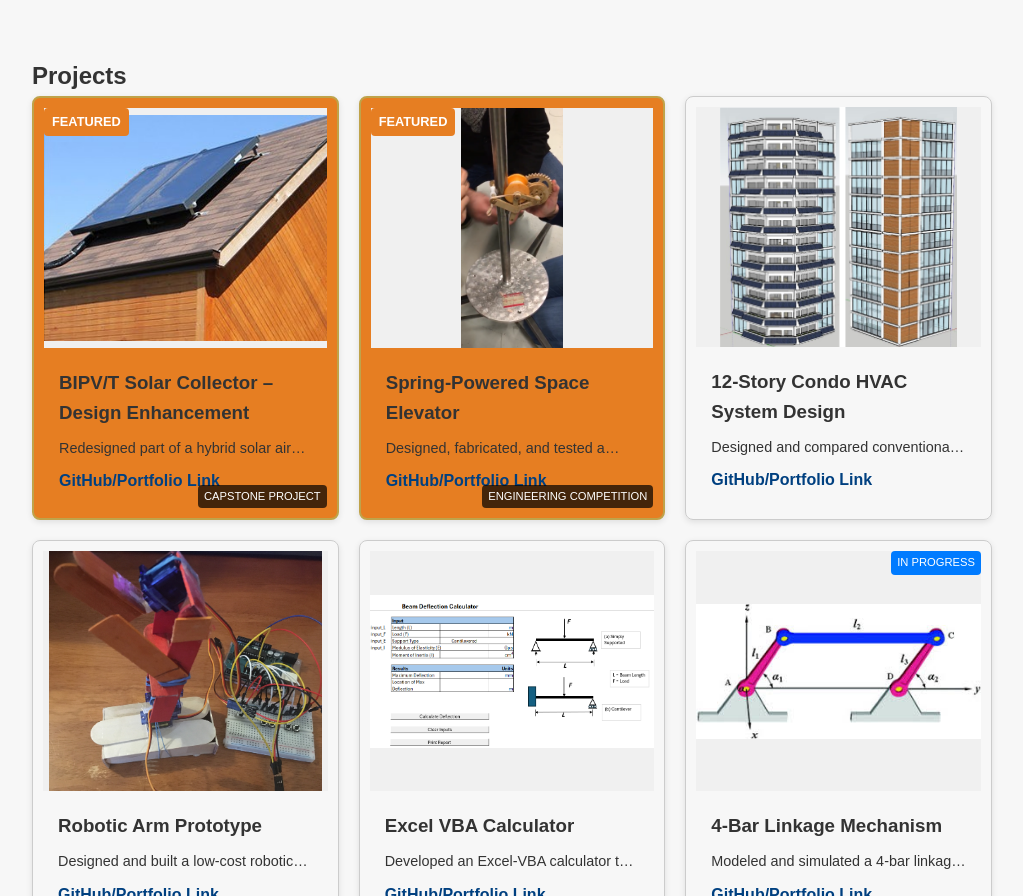
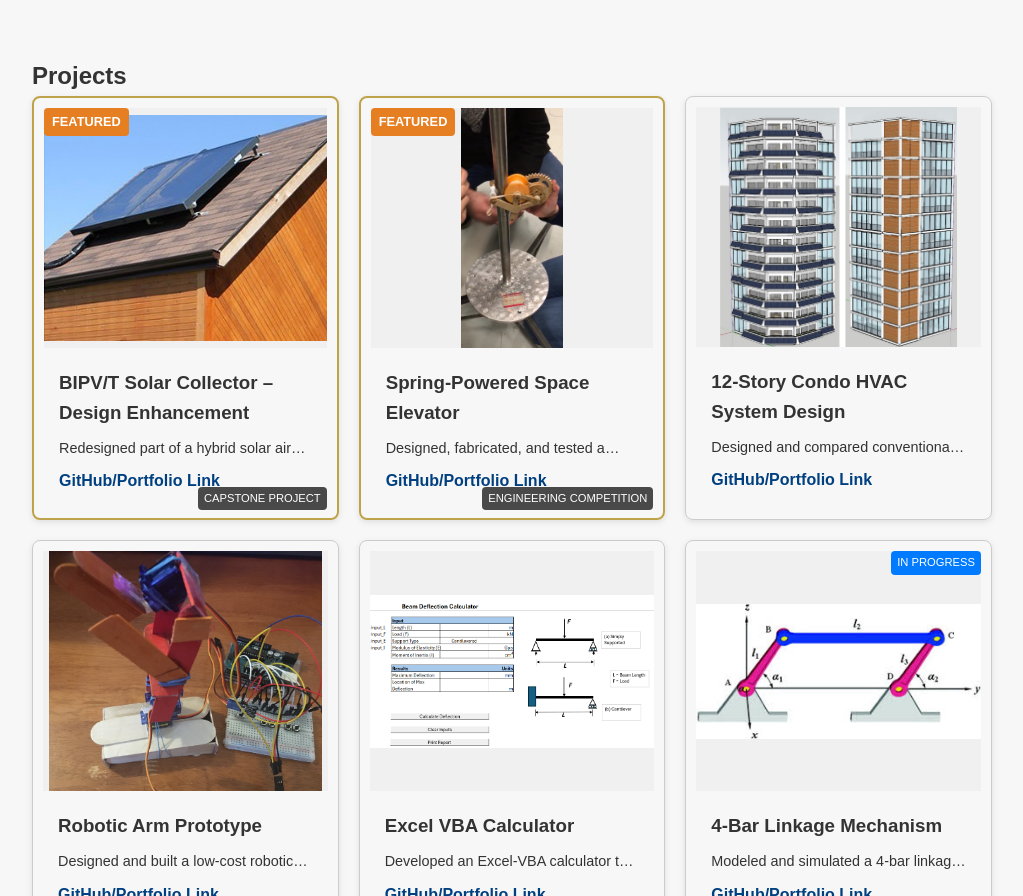
Before and after one commit to FaisalAEng/portfolio-website, a plain HTML site: page index.html in a window 1280 px wide. Shown: the part 983-1879 px from the top of the page, without its empty margins (128-1151 px from the left). Drawn offline with Linux system fonts and the light colour scheme.

Commit message:
Update style.css

```diff
--- a/style.css
+++ b/style.css
@@ -137,7 +137,7 @@ section {
 
 .badge-bottom-right {
     position: absolute;
-    bottom: 10px;
+    bottom: 8px;
     right: 10px;
     background-color: rgba(0,0,0,0.7);  /* semi-transparent black */
     color: white;
@@ -157,15 +157,6 @@ section {
     font-size: 0.7rem;
     border-radius: 4px;
     z-index: 2;
-}
-
-/*pick random colour for now, change later to polish */
-.featured {
-    background-color: #e67e22; /* same orange as button */
-}
-
-.winner {
-    background-color: #2ecc71; /* subtle green */
 }
 
 /* Skills List */
```
